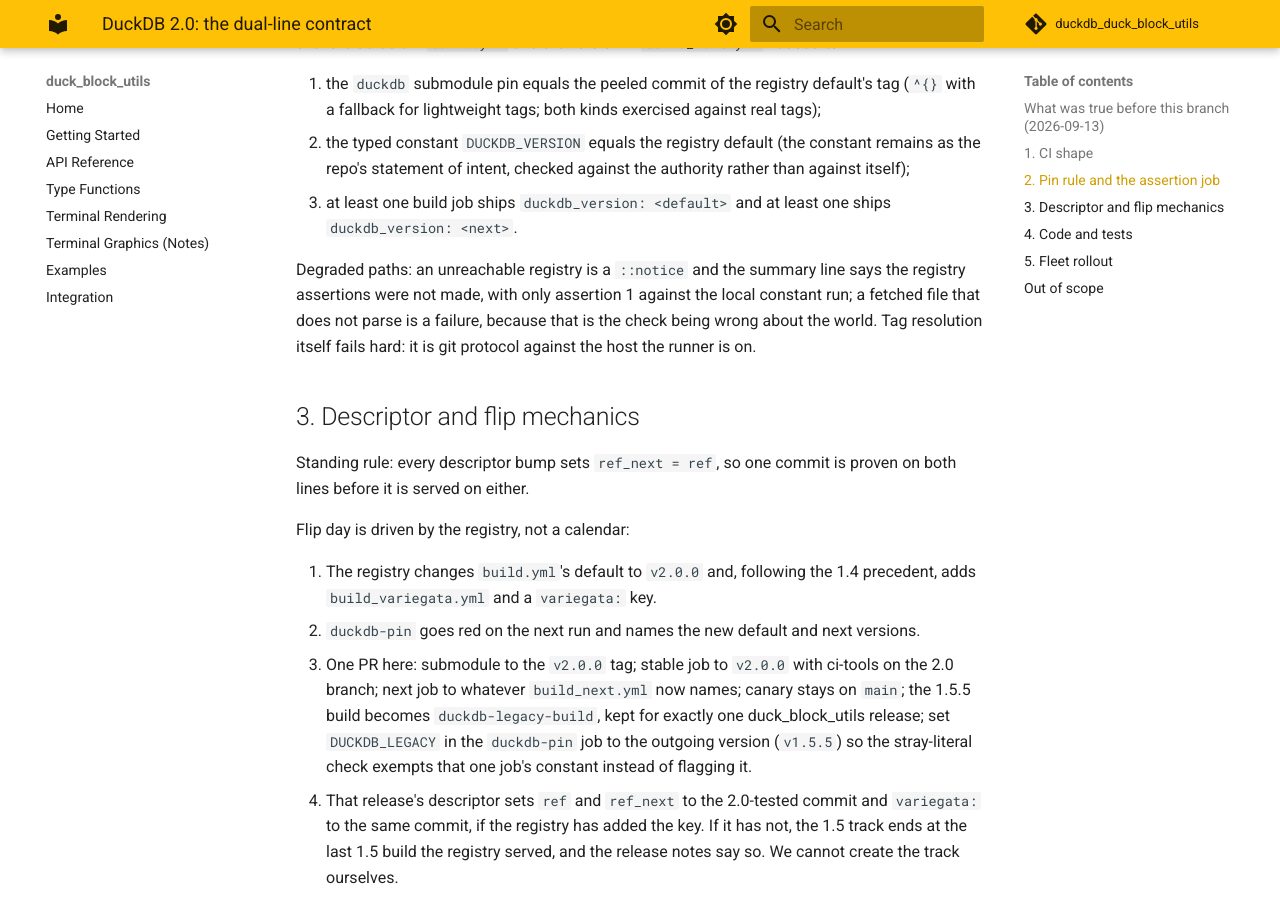
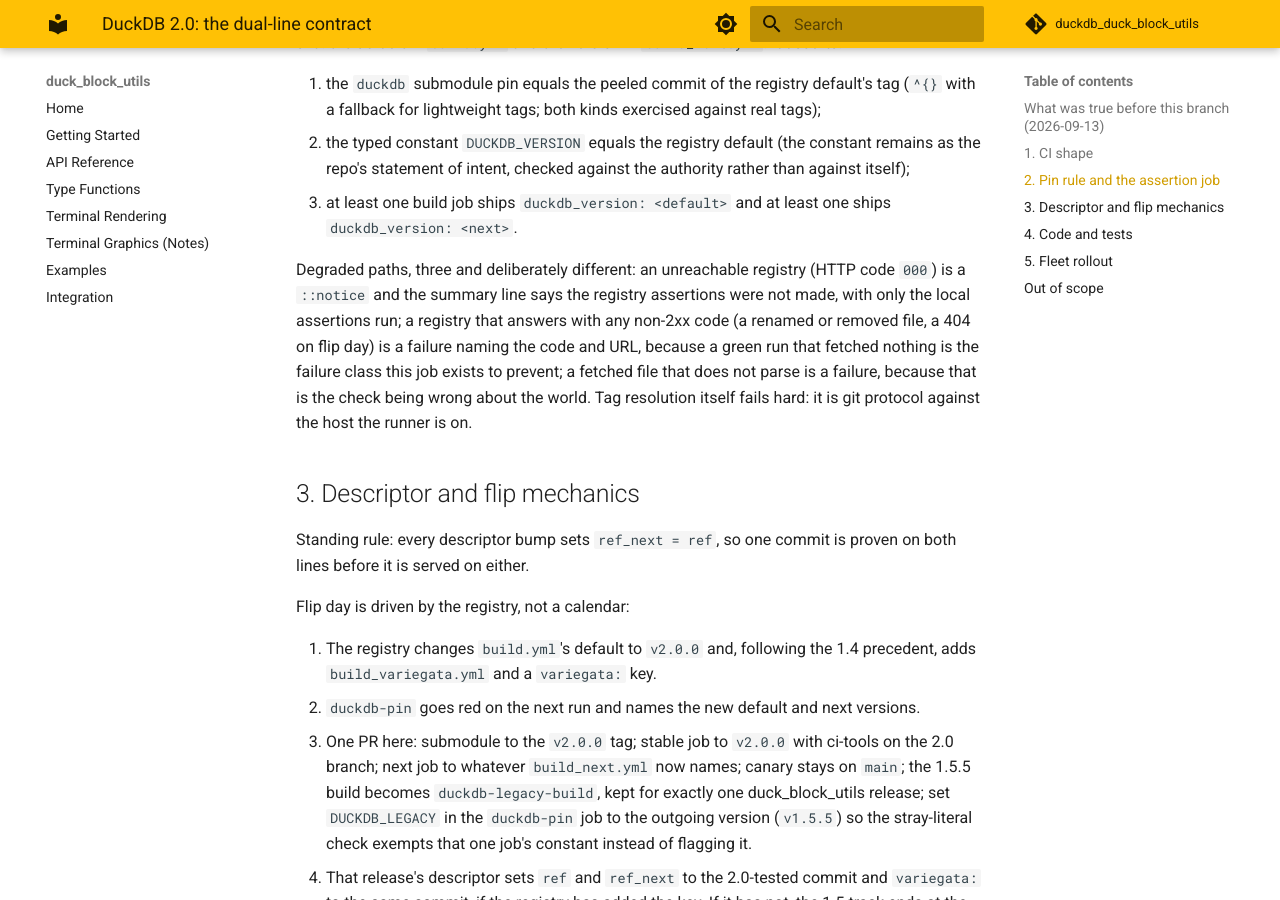
Before and after one commit to teaguesterling/duckdb_duck_block_utils, an MkDocs documentation site: the page built from docs/superpowers/specs/2026-09-13-duckdb-2.0-dual-line-design.md, in a window 1280 px wide and 900 px high, scrolled down 2149 px. Built offline with MkDocs 1.6.1 and Material for MkDocs 9.7.7, drawn with Linux system fonts in a browser that asks for light colours; comment, search, counter and statistics services are not loaded.

Commit message:
docs: the pin job has three degraded paths, not two; say so where siblings read
The final fix wave made a non-2xx registry answer a failure naming code and URL,
distinct from unreachable (000, a notice) and unparseable (a failure). The
workflow comment said so; the spec §2 and the plan's constraints did not.

Co-Authored-By: Claude Fable 5.1 <noreply@anthropic.com>
Claude-Session: https://claude.ai/code/session_016zwajrDwGovHyurxP53ouh

```diff
--- a/docs/superpowers/specs/2026-09-13-duckdb-2.0-dual-line-design.md
+++ b/docs/superpowers/specs/2026-09-13-duckdb-2.0-dual-line-design.md
@@ -74,10 +74,13 @@ sha: the default in `build.yml` and the version in `build_next.yml`. It asserts:
 3. at least one build job ships `duckdb_version: <default>` and at least one ships
    `duckdb_version: <next>`.
 
-Degraded paths: an unreachable registry is a `::notice` and the summary line says the registry
-assertions were not made, with only assertion 1 against the local constant run; a fetched file
-that does not parse is a failure, because that is the check being wrong about the world. Tag
-resolution itself fails hard: it is git protocol against the host the runner is on.
+Degraded paths, three and deliberately different: an unreachable registry (HTTP code `000`) is a
+`::notice` and the summary line says the registry assertions were not made, with only the local
+assertions run; a registry that answers with any non-2xx code (a renamed or removed file, a 404
+on flip day) is a failure naming the code and URL, because a green run that fetched nothing is
+the failure class this job exists to prevent; a fetched file that does not parse is a failure,
+because that is the check being wrong about the world. Tag resolution itself fails hard: it is
+git protocol against the host the runner is on.
 
 ## 3. Descriptor and flip mechanics
 
```
Also changed, not shown: docs/superpowers/plans/2026-09-13-duckdb-2.0-dual-line.md (+1 -1 lines).
